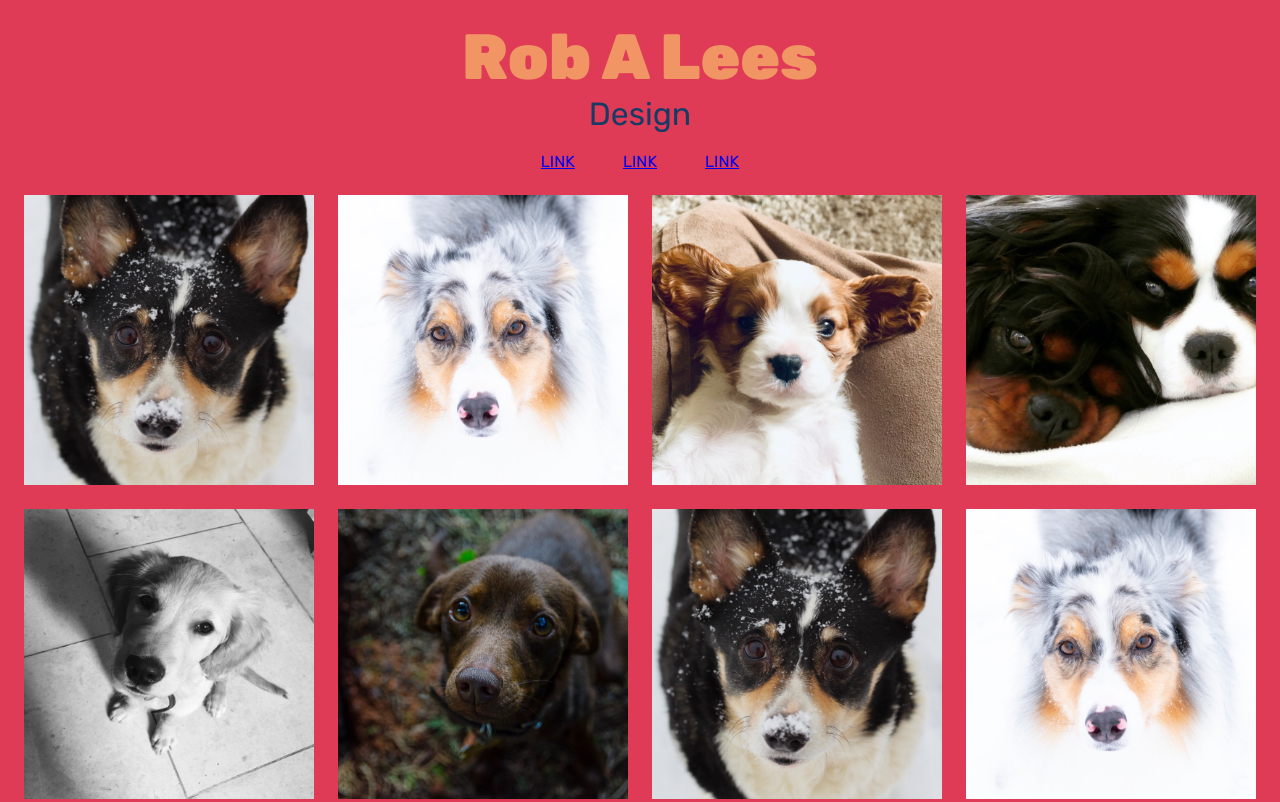
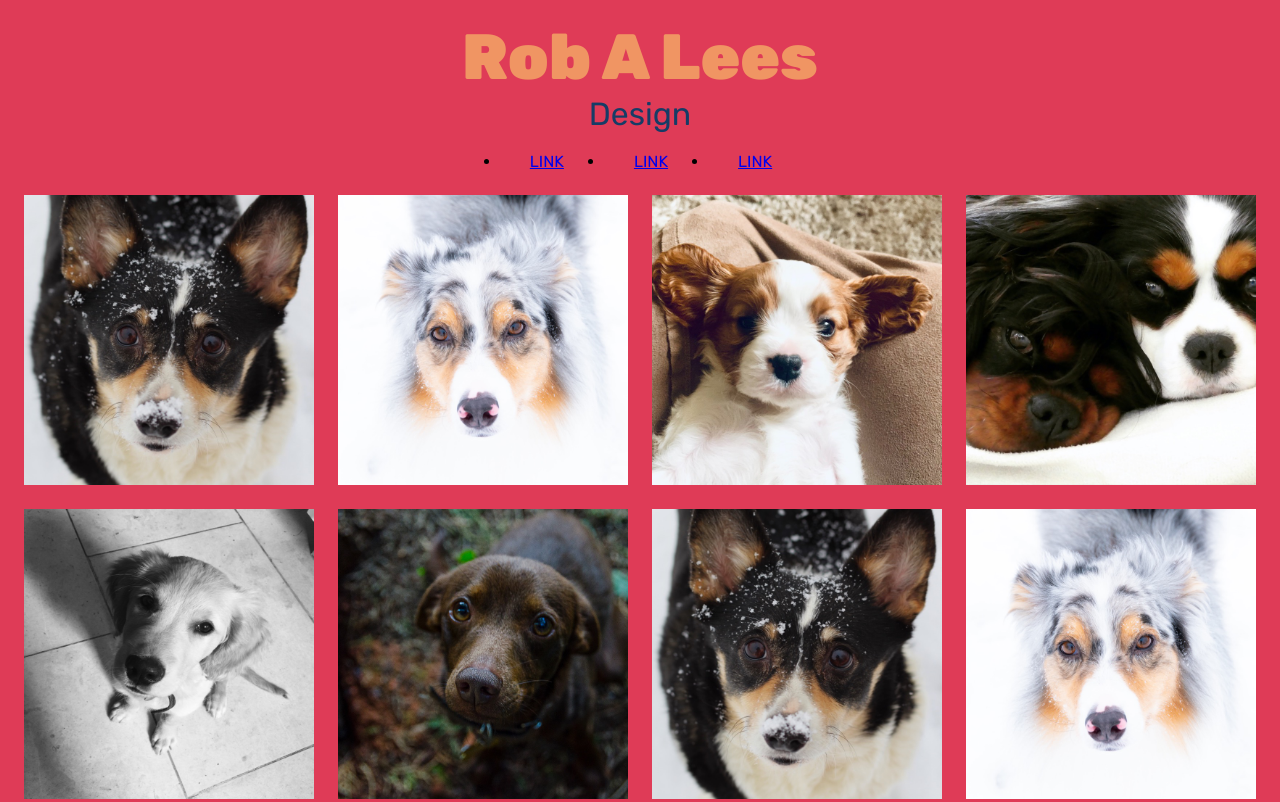
Before and after one commit to robalees/website, a plain HTML site: page index.html in a window 1280 px wide. Shown: the top 802 px of the page. Drawn offline with Linux system fonts and the light colour scheme.

Commit message:
playing with the links and looking at fullscreen dropdown menu

```diff
--- a/index.html
+++ b/index.html
@@ -13,9 +13,9 @@
 			<h2>Design</h2>
 		</div>
 		<nav>
-			<a href="https://www.google.com">LINK</a>
-			<a href="https://www.google.com">LINK</a>
-			<a href="https://www.google.com">LINK</a>
+			<li><a href="https://www.google.com">LINK</a></li>
+			<li><a href="https://www.google.com">LINK</a></li>
+			<li><a href="https://www.google.com">LINK</a></li>
 		</nav>
 	</header>
 	<section class="grid">
```
